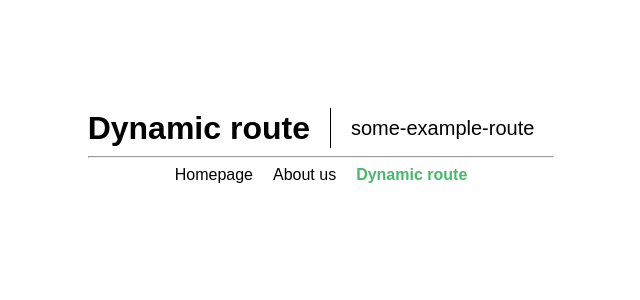
After one commit to CreativGraphics/router-boilerplate, a PHP site: page /dynamic-route/some-example-route/ in a window 1280 px wide. The commit adds this page. Shown: the top 300 px of the page, without its empty margins (319-959 px from the left). Run offline with PHP 8.4, Linux system fonts and the light colour scheme.

Commit message:
dynamic routes

```diff
--- a/public/css/style.css
+++ b/public/css/style.css
@@ -4,5 +4,5 @@ a{
 }
 a.active {
     font-weight: bold;
-    color: rgb(116, 62, 160);
+    color: rgb(72, 185, 106);
 }
--- a/routes.yml
+++ b/routes.yml
@@ -4,3 +4,8 @@ homepage:
 about:
   route: /about-us/
   view: pages/about-us.php
+articles:
+  route: /articles/
+dynamic:
+  route: /dynamic-route/{slug}/
+  view: pages/dynamic-route.php
--- a/src/Router.php
+++ b/src/Router.php
@@ -2,15 +2,14 @@
 
 namespace App;
 
-use App\Template\Template;
 use Exception;
-use ReflectionClass;
 
 class Router
 {
     private array $routes = [];
     private string $uri;
     private string $currentRoute;
+    private array $params = [];
 
     public function __construct()
     {
@@ -30,6 +29,25 @@ class Router
     public function matchRoute(): void
     {
         foreach ($this->routes as $routeName => $route) {
+
+            $pattern = "/{[A-z0-9_-]+}/";
+
+            if(preg_match($pattern, $route['route'])){
+                if($this->testRoute($route['route'], $this->uri) || $this->testRoute($route['route'] . "/", $this->uri) || $this->testRoute($route['route'], $this->uri . "/")){
+                    if (
+                        (str_ends_with($route['route'], '/') && !str_ends_with($this->uri, '/')) ||
+                        (!str_ends_with($route['route'], '/') && str_ends_with($this->uri, '/'))
+                    ) {
+                        header("Location: " . $this->link($routeName, $this->params));
+                        return;
+                    }
+
+                    $this->currentRoute = $routeName;
+                    $this->render($route);
+                    return;
+                }
+            }
+
             if($route['route'] == $this->uri || $route['route'] . "/" == $this->uri || $route['route'] == $this->uri . "/"){
                 if (
                     (str_ends_with($route['route'], '/') && !str_ends_with($this->uri, '/')) ||
@@ -48,19 +66,73 @@ class Router
         http_response_code(404);
     }
 
+    private function testRoute($route, $url): bool
+    {
+        $pattern = "/{[A-z0-9_-]+}/";
+
+        $matches = [];
+
+        $keys = [];
+
+        if(preg_match_all($pattern, $route, $matches)){
+            foreach ($matches[0] as $key => $value) {
+                $keys[$key] = substr($value, 1, -1);
+            }
+        }
+
+        $pattern2 = "/^".str_replace('/', '\/', preg_replace($pattern, '([^/]+)', $route))."$/i";
+
+        $matches2 = [];
+
+        $result = preg_match($pattern2, $url, $matches2);
+
+        if($result){
+            array_shift($matches2);
+            foreach ($matches2 as $key => $value) {
+                $this->params[$keys[$key]] = urldecode($value);
+            }
+        }
+
+        return $result;
+    }
+
     private function render($route): void
     {
         require BASE_DIR . DIRECTORY_SEPARATOR . "views" . DIRECTORY_SEPARATOR . $route['view'];
     }
 
-    public function link($name): ?string
+    public function link($name, $parameters = []): ?string
     {
         foreach ($this->routes as $routeName => $route) {
             if($routeName == $name) {
-                return $route['route'];
+
+                $finalRoute = $route['route'];
+
+                $firstParam = true;
+
+                if(sizeof($parameters) > 0){
+                    foreach ($parameters as $key => $value) {
+                        if(str_contains($finalRoute, "{".$key."}")){
+                            $finalRoute = str_replace("{".$key."}", $value, $finalRoute);
+                        } else {
+                            $finalRoute .= ($firstParam ? "?" : "&") . $key . "=" . urlencode($value);
+                            $firstParam = false;
+                        }
+                    }
+                }
+
+                return $finalRoute;
             }
         }
 
+        return null;
+    }
+
+    public function getParameter($name): ?string
+    {
+        if(array_key_exists($name, $this->params)){
+            return $this->params[$name];
+        }
         return null;
     }
 
--- a/views/pages/about-us.php
+++ b/views/pages/about-us.php
@@ -13,9 +13,10 @@
             <big style="border-left: 1px solid black; padding: 10px 20px; font-size: 20px; line-height: 20px;">¯\_(ツ)_/¯</big>
         </div>
         <hr>
-        <div style="margin-bottom: 100px;">
+        <div style="margin-bottom: 100px; display: flex; justify-content: center; gap: 20px;">
             <a href="<?= $this->link('homepage') ?>" class="<?= $this->getCurrentRoute() == "homepage" ? 'active' : '' ?>">Homepage</a>
             <a href="<?= $this->link('about') ?>" class="<?= $this->getCurrentRoute() == "about" ? 'active' : '' ?>">About us</a>
+            <a href="<?= $this->link('dynamic', ['slug' => 'some-example-route']) ?>" class="<?= $this->getCurrentRoute() == "dynamic" ? 'active' : '' ?>">Dynamic route</a>
         </div>
     </div>
 </body>
--- /dev/null
+++ b/views/pages/dynamic-route.php
@@ -0,0 +1,23 @@
+<!DOCTYPE html>
+<html lang="en">
+<head>
+    <meta charset="UTF-8">
+    <meta name="viewport" content="width=device-width, initial-scale=1.0">
+    <title>Dynamic route | Router boilerplate</title>
+    <link rel="stylesheet" href="/css/style.css">
+</head>
+<body style="font-family: Arial, Helvetica, sans-serif; display: grid; place-items: center">
+    <div>
+        <div style="margin-top: 100px; display: flex; align-items: center; gap: 20px;">
+            <h1 style="margin: 0;">Dynamic route</h1>
+            <big style="border-left: 1px solid black; padding: 10px 20px; font-size: 20px; line-height: 20px;"><?= $this->getParameter('slug') ?></big>
+        </div>
+        <hr>
+        <div style="margin-bottom: 100px; display: flex; justify-content: center; gap: 20px;">
+            <a href="<?= $this->link('homepage') ?>" class="<?= $this->getCurrentRoute() == "homepage" ? 'active' : '' ?>">Homepage</a>
+            <a href="<?= $this->link('about') ?>" class="<?= $this->getCurrentRoute() == "about" ? 'active' : '' ?>">About us</a>
+            <a href="<?= $this->link('dynamic', ['slug' => 'some-example-route']) ?>" class="<?= $this->getCurrentRoute() == "dynamic" ? 'active' : '' ?>">Dynamic route</a>
+        </div>
+    </div>
+</body>
+</html>
```
